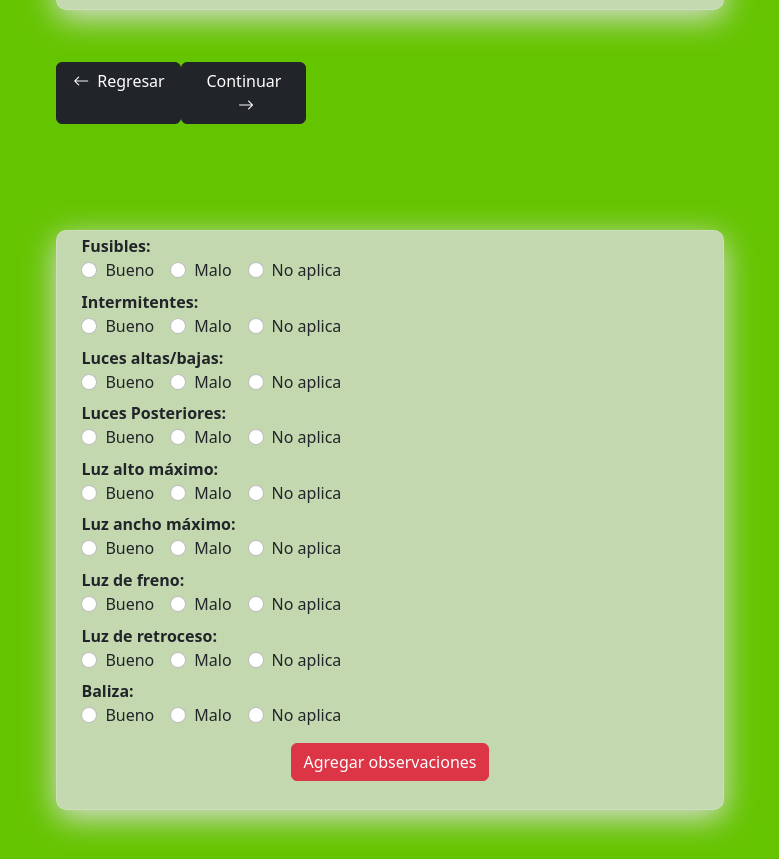
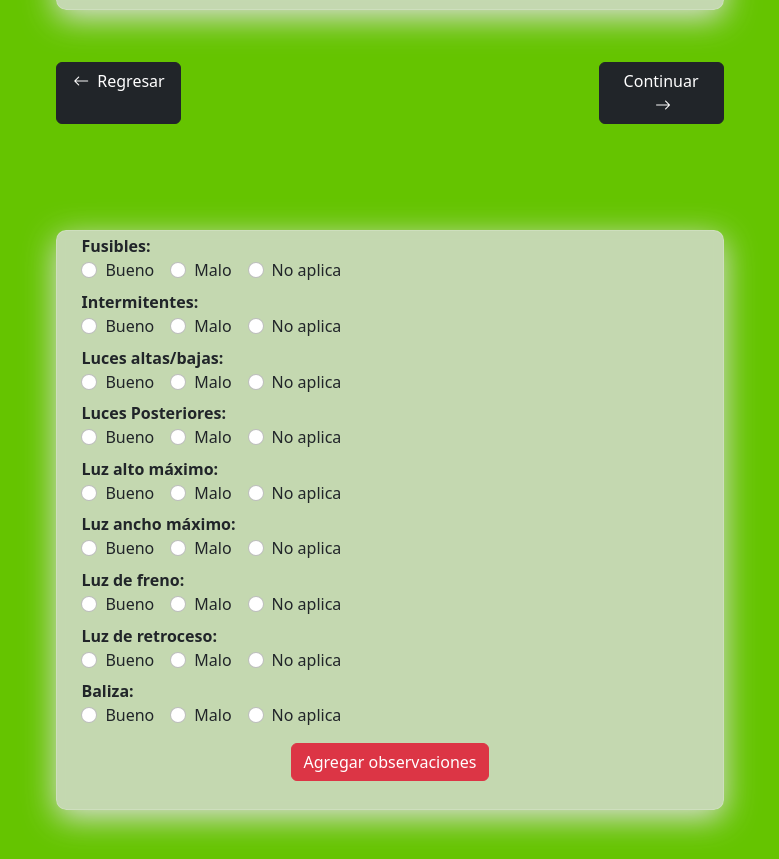
Before and after one commit to Gabot3ck/checklist-qr, a plain HTML site: page app/pages/formChecklist.html in a window 1280 px wide. Shown: the part 1423-2282 px from the top of the page, without its empty margins (250-1029 px from the left). Drawn offline with nearby package versions, Linux system fonts and the light colour scheme; no server answers.

Commit message:
se restaura el btn sig  de seguridad

```diff
--- a/app/pages/formChecklist.html
+++ b/app/pages/formChecklist.html
@@ -315,7 +315,7 @@
 
 
 <!--?       ********  Botones   ******** -->
-                <div class="w-100 mx-auto text-center d-flex justify-content-betweenn">
+                <div class="w-100 mx-auto text-center d-flex justify-content-between">
                     <a class="btn  btn-dark btn_navegacion" href="#datosUser">
                         <i class="bi bi-arrow-left me-1"></i>
                         Regresar
```
